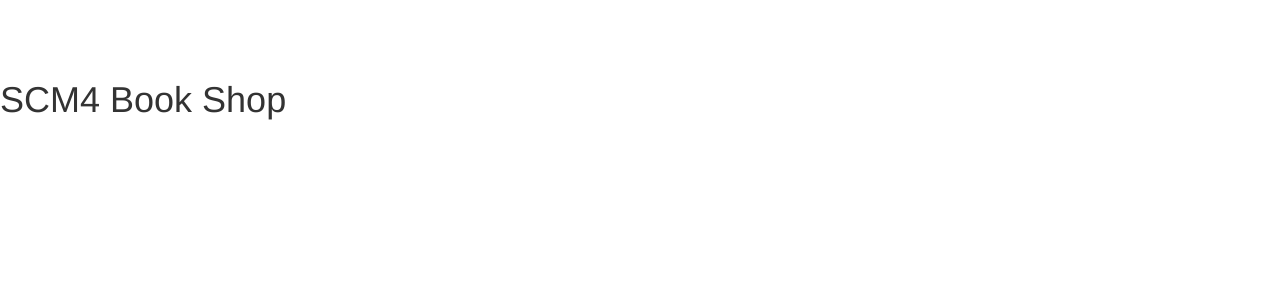
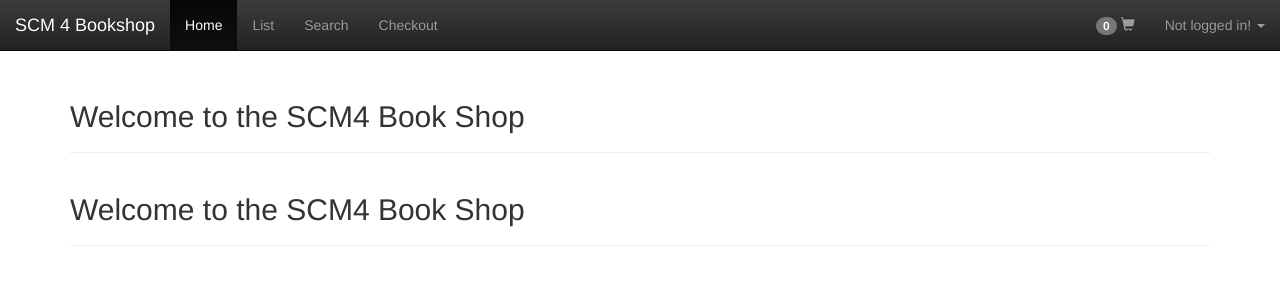
Before and after one commit to MFHias/SCR, a PHP site: page /index.php?view=list in a window 1280 px wide. Shown: the top 300 px of the page. Run offline with PHP 8.4, Linux system fonts and the light colour scheme.

Commit message:
created some views

```diff
--- a/index.php
+++ b/index.php
@@ -1,22 +1,15 @@
- <!DOCTYPE html>
-<html>
-  <head>
-    <meta charset="utf-8">
+<?php
+ini_set('display_errors', 1);
+error_reporting(E_ALL);
 
-    <title>SCM4 Book Shop</title>
-    <meta name="viewport" content="width=device-width, initial-scale=1.0">
+include("views/partials/header.php");
 
-    <link href="assets/bootstrap/css/bootstrap.min.css" rel="stylesheet">
-    <link href="assets/bootstrap/css/bootstrap-theme.min.css" rel="stylesheet">
-    <link href="assets/main.css" rel="stylesheet">
+if ($_REQUEST['view']) {
+  include("views/" . $_REQUEST['view'] . ".php");
+}
 
-  </head>
-<body>
+include("views/welcome.php");
 
-  <h1>SCM4 Book Shop</h1>
 
-  <script src="assets/jquery-1.11.2.min.js"></script>
-  <script src="assets/bootstrap/js/bootstrap.min.js"></script>
-
-</body>
-</html>
+include("views/partials/footer.php");
+?>
--- /dev/null
+++ b/views/list.php
@@ -0,0 +1,3 @@
+<div class="page-header">
+	<h2>Welcome to the SCM4 Book Shop</h2>
+</div>
--- /dev/null
+++ b/views/partials/footer.php
@@ -0,0 +1,7 @@
+</div> <!-- container -->
+
+<script src="assets/jquery-1.11.2.min.js"></script>
+<script src="assets/bootstrap/js/bootstrap.min.js"></script>
+
+</body>
+</html>
--- /dev/null
+++ b/views/partials/header.php
@@ -0,0 +1,59 @@
+<!DOCTYPE html>
+<html>
+<head>
+  <meta charset="utf-8">
+
+  <title>SCM4 Book Shop</title>
+  <meta name="viewport" content="width=device-width, initial-scale=1.0">
+
+  <link href="assets/bootstrap/css/bootstrap.min.css" rel="stylesheet">
+  <link href="assets/bootstrap/css/bootstrap-theme.min.css" rel="stylesheet">
+  <link href="assets/main.css" rel="stylesheet">
+
+</head>
+<body>
+
+<div class="navbar navbar-inverse navbar-fixed-top">
+  <div class="container-fluid">
+
+    <!-- Brand and toggle get grouped for better mobile display -->
+    <div class="navbar-header">
+      <button type="button" class="navbar-toggle collapsed" data-toggle="collapse" data-target="#bs-navbar-collapse-1">
+        <span class="sr-only">Toggle navigation</span>
+        <span class="icon-bar"></span>
+        <span class="icon-bar"></span>
+        <span class="icon-bar"></span>
+      </button>
+      <a class="navbar-brand" href="/">SCM 4 Bookshop</a>
+    </div>
+
+    <div class="navbar-collapse collapse" id="bs-navbar-collapse-1">
+      <ul class="nav navbar-nav">
+        <li class="active"><a href="index.php">Home</a></li>
+        <li><a href="index.php?view=list">List</a></li>
+        <li><a href="index.php?view=search">Search</a></li>
+        <li><a href="index.php?view=checkout">Checkout</a></li>
+      </ul>
+      <ul class="nav navbar-nav navbar-right login">
+        <li>
+          <a href="index.php?view=checkout">
+            <span class="badge">0</span> <span class="glyphicon glyphicon-shopping-cart" aria-hidden="true"></span></a>
+        </li>
+        <li class="dropdown">
+          <a href="#" class="dropdown-toggle" data-toggle="dropdown" role="button" aria-expanded="false">
+            Not logged in!
+            <b class="caret"></b>
+          </a>
+          <ul class="dropdown-menu" role="menu">
+            <li>
+              <a href="index.php?view=login">Login now</a>
+            </li>
+          </ul>
+        </li>
+      </ul> <!-- /. login -->
+    </div><!--/.navbar-collapse -->
+
+  </div>
+</div>
+
+<div class="container">
--- /dev/null
+++ b/views/welcome.php
@@ -0,0 +1,3 @@
+<div class="page-header">
+	<h2>Welcome to the SCM4 Book Shop</h2>
+</div>
```
